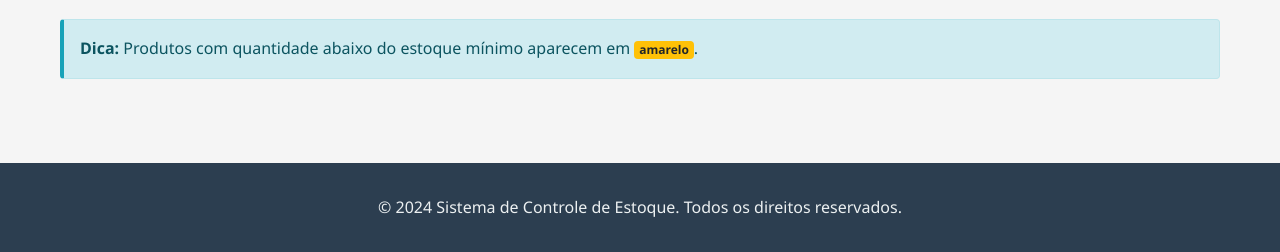
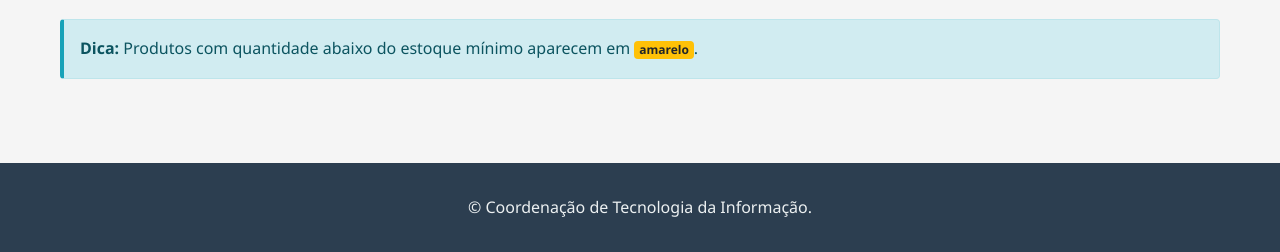
Before and after one commit to jesusvitao/estoque-sistema, a Flask app: page /produtos in a window 1280 px wide. Shown: the part 588-840 px from the top of the page. Run offline with Flask 3, Linux system fonts and the light colour scheme; the visitor is signed in with stand-in values (Sample User, id 1); data that the repository does not hold is empty; some libraries are stand-ins or nearby versions.

Commit message:
Update produtos.html

```diff
--- a/templates/produtos.html
+++ b/templates/produtos.html
@@ -129,7 +129,7 @@
     </div>
 
     <footer class="mt-5">
-        <p>&copy; 2024 Sistema de Controle de Estoque. Todos os direitos reservados.</p>
+        <p>&copy; Coordenação de Tecnologia da Informação.</p>
     </footer>
 
     <script src="https://code.jquery.com/jquery-3.5.1.slim.min.js"></script>
```
